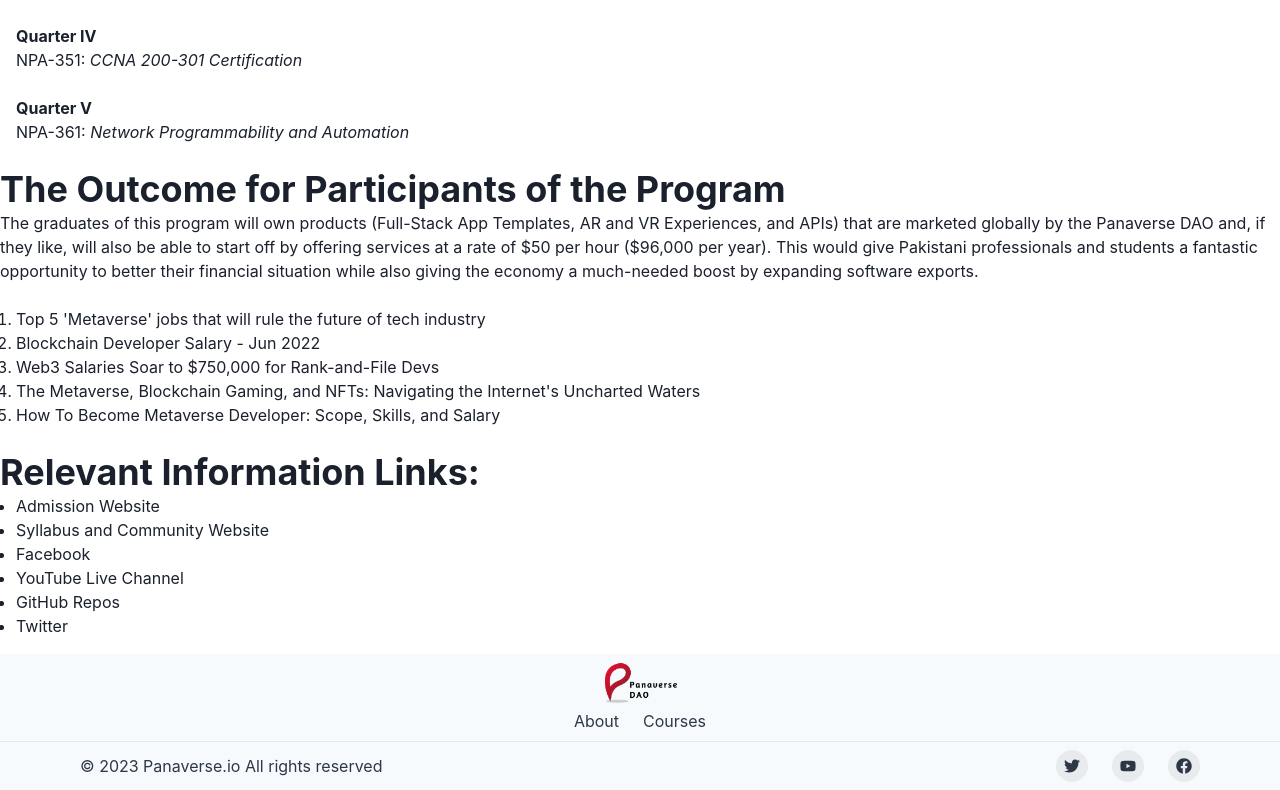
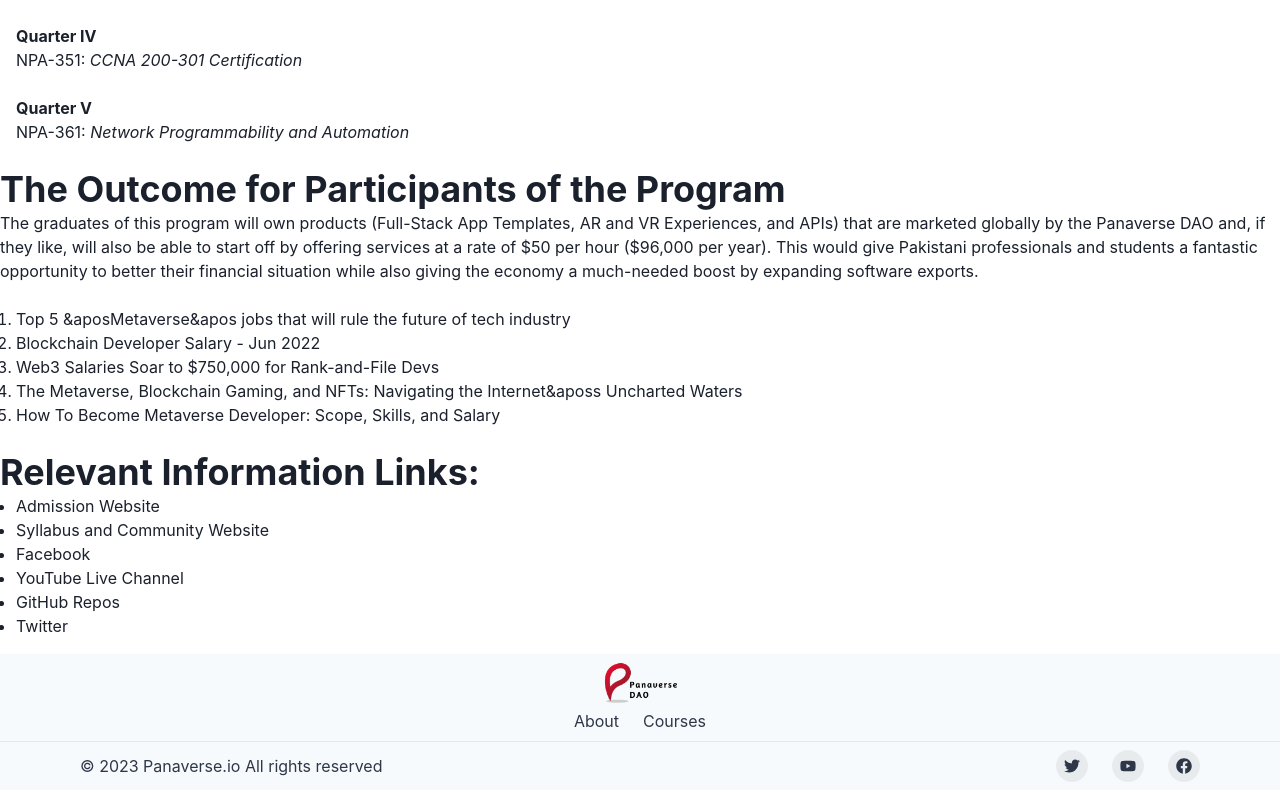
Before and after one commit to wasil-dilawari/nextjs_assignments, a Next.js app in the folder panaverse-dao-website/: page /courses in a window 1280 px wide. Shown: the part 1896-2686 px from the top of the page. Built offline with nearby package versions, Linux system fonts and the light colour scheme.

Commit message:
Minor Lint Errors removed from text

```diff
--- a/panaverse-dao-website/src/app/courses/page.tsx
+++ b/panaverse-dao-website/src/app/courses/page.tsx
@@ -235,7 +235,8 @@
             href="https://content.techgig.com/hiring/top-5-metaverse-jobs-that-will-rule-the-future-of-tech-industry/articleshow/87581325.cms"
             target="_blank"
           >
-            Top 5 'Metaverse' jobs that will rule the future of tech industry
+            Top 5 &aposMetaverse&apos jobs that will rule the future of tech
+            industry
           </Link>
         </ListItem>
         <ListItem>
@@ -260,7 +261,7 @@
             target="_blank"
           >
             The Metaverse, Blockchain Gaming, and NFTs: Navigating the
-            Internet's Uncharted Waters
+            Internet&aposs Uncharted Waters
           </Link>
         </ListItem>
         <ListItem>
```
Also changed, not shown: panaverse-dao-website/src/app/about/page.tsx (+2 -15 lines).
